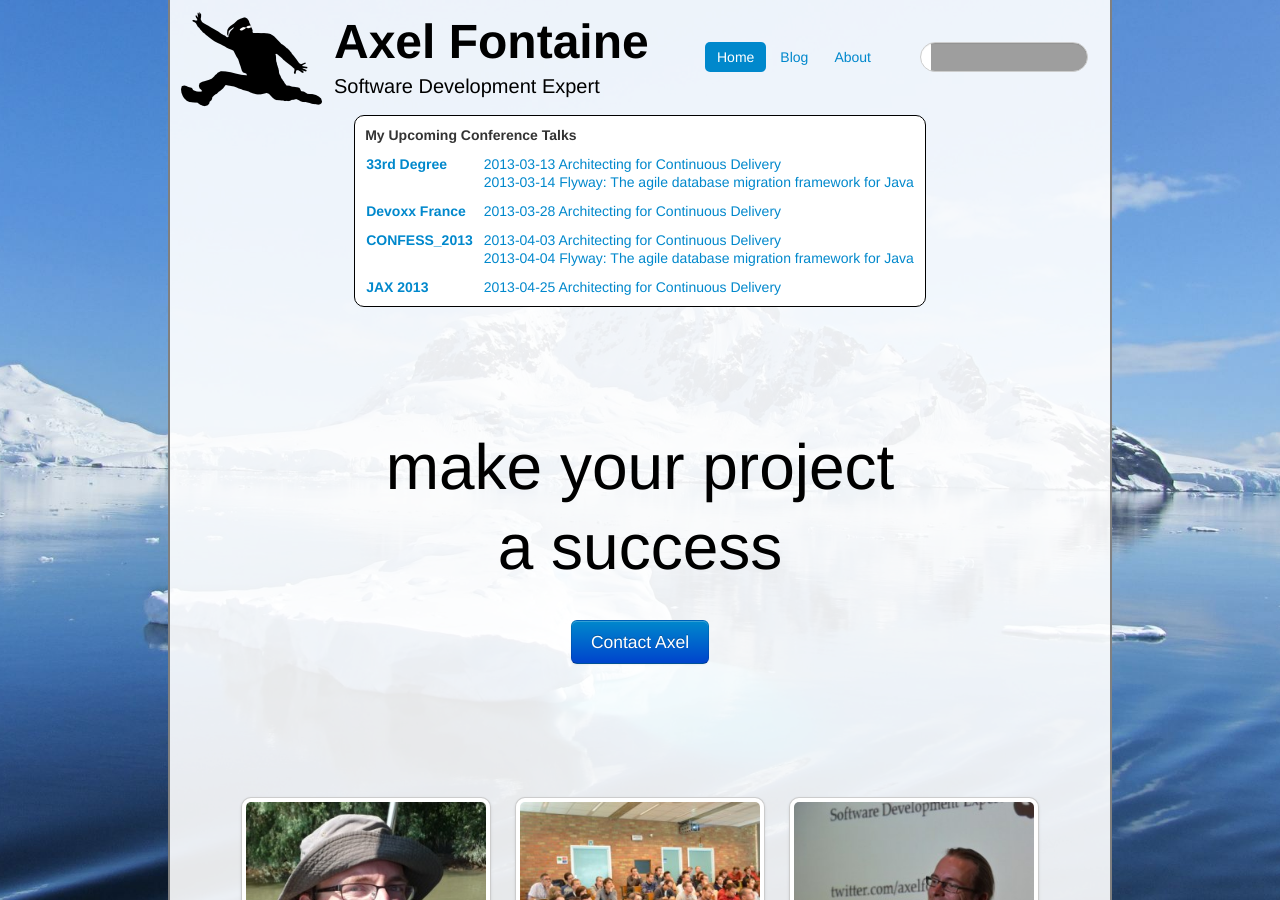
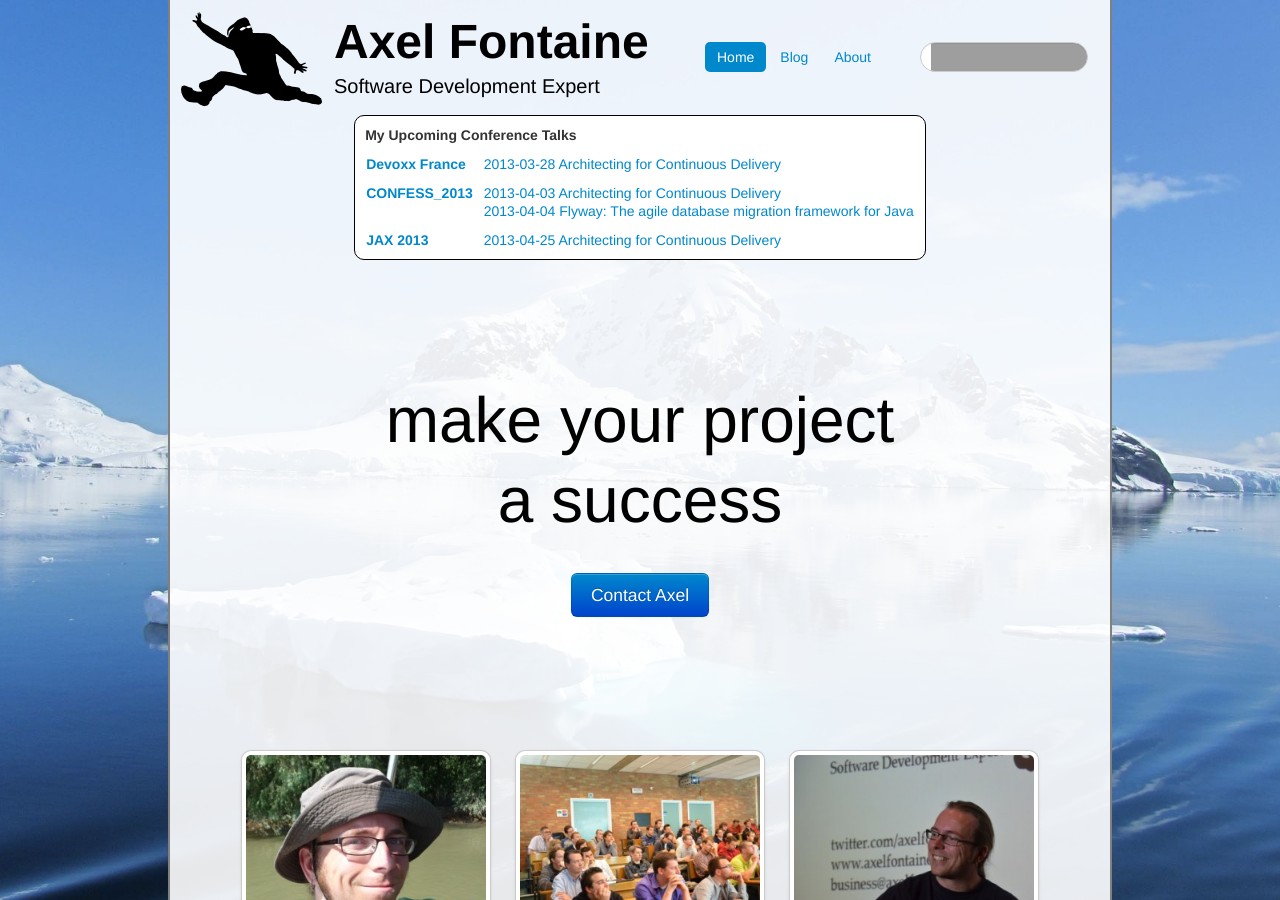
Before and after one commit to axelfontaine/axelfontaine.com, a Jekyll site: the page built from index.html, in a window 1280 px wide and 900 px high. Built offline with Jekyll 4.4.1, drawn with Linux system fonts in a browser that asks for light colours; grey boxes are pictures that could not be loaded.

Commit message:
Updated post-33rd Degree

```diff
--- a/about.html
+++ b/about.html
@@ -70,12 +70,12 @@ category: About
                     In German, recorded at Rheinjug in Düsseldorf, Germany.
                 </p>
 
-                <iframe class="img-polaroid" src="http://www.slideshare.net/slideshow/embed_code/15537194"
+                <iframe class="img-polaroid" src="http://www.slideshare.net/slideshow/embed_code/17239961"
                         width="400" height="333" frameborder="0" marginwidth="0" marginheight="0" scrolling="no"
                         style="border:1px solid #CCC;border-width:1px 1px 0;" allowfullscreen
                         webkitallowfullscreen mozallowfullscreen></iframe>
                 <p class="talk">
-                    From my talk at jDays 2012 in Göteborg, Sweden.
+                    From my talk at 33rd Degree 2013 in Warsaw, Poland.
                 </p>
             </div>
             <div class="span5">
--- a/index.html
+++ b/index.html
@@ -8,13 +8,6 @@ pill: home
     <p><strong>My Upcoming Conference Talks</strong></p>
 
     <table>
-        <tr>
-            <td><a href="http://2013.33degree.org/speaker/show/36">33rd Degree</a></td>
-            <td><a href="http://2013.33degree.org/talk/show/51">2013-03-13
-                            Architecting for Continuous Delivery</a><br/>
-                        <a href="http://2013.33degree.org/talk/show/52">2013-03-14
-                            Flyway: The agile database migration framework for Java</a></td>
-        </tr>
         <tr>
             <td><a href="http://www.devoxx.com/display/FR13/Axel+Fontaine">Devoxx France</a></td>
             <td><a href="http://www.devoxx.com/display/FR13/Architecting+for+Continuous+Delivery">2013-03-28
```
